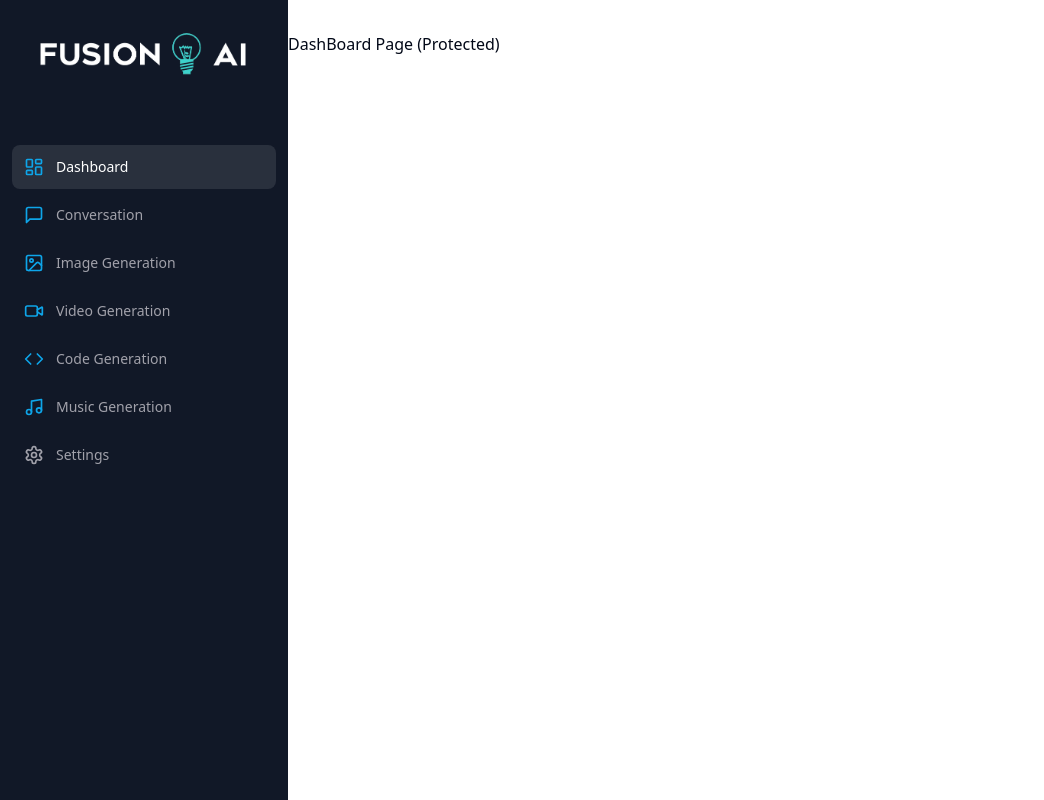
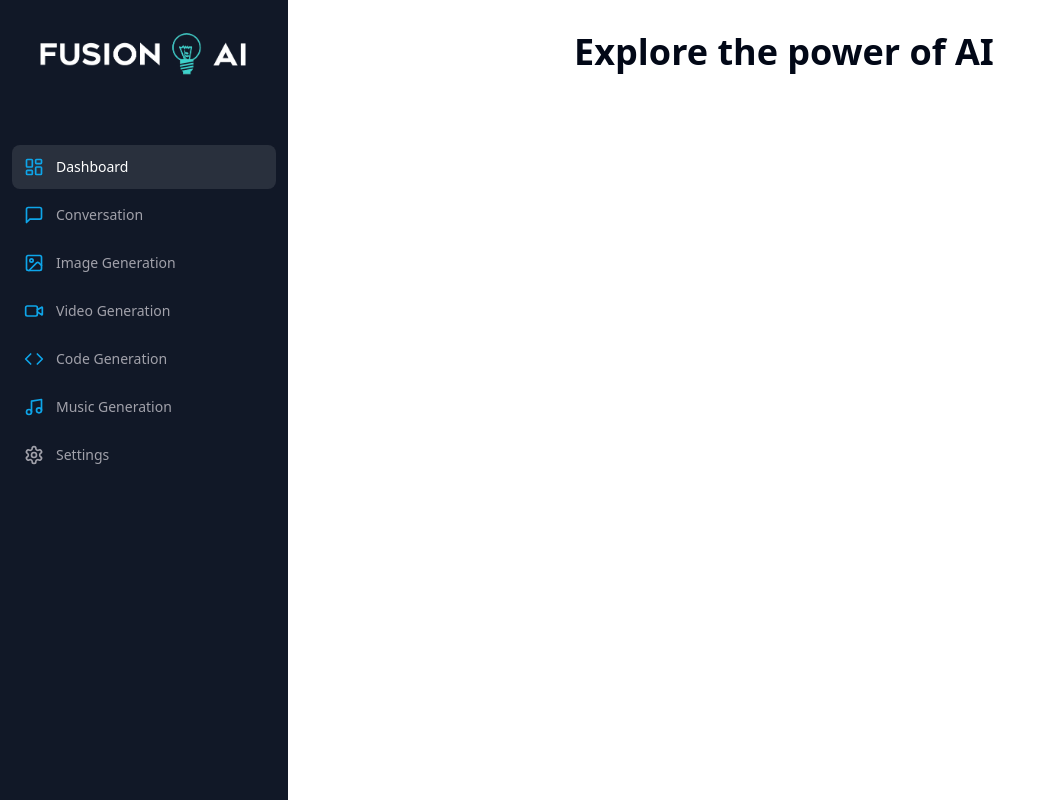
Before and after one commit to PrathamPrajapati7/Fusion-AI, a Next.js app: page /dashboard in a window 1280 px wide. Shown: the whole page, without its empty margins (0-1044 px from the left). Built offline with nearby package versions, Linux system fonts and the light colour scheme.

Commit message:
added heading for the dashboard page

```diff
--- a/src/app/(dashboard)/(routes)/dashboard/page.tsx
+++ b/src/app/(dashboard)/(routes)/dashboard/page.tsx
@@ -1,9 +1,14 @@
+const DashboardPage = () => {
+  return (
+    <div>
+      <div className="mb-8 space-y-4">
+        <h2 className="text-2xl md:text-4xl font-bold text-center">
+          Explore the power of AI
+        </h2>
 
+      </div>
+    </div>
+  );
+};
 
-export default function DashboardPage() {
-  return (
-    <><h1>DashBoard Page (Protected)</h1>
-
-    </>
-  )
-}
+export default DashboardPage;
```
